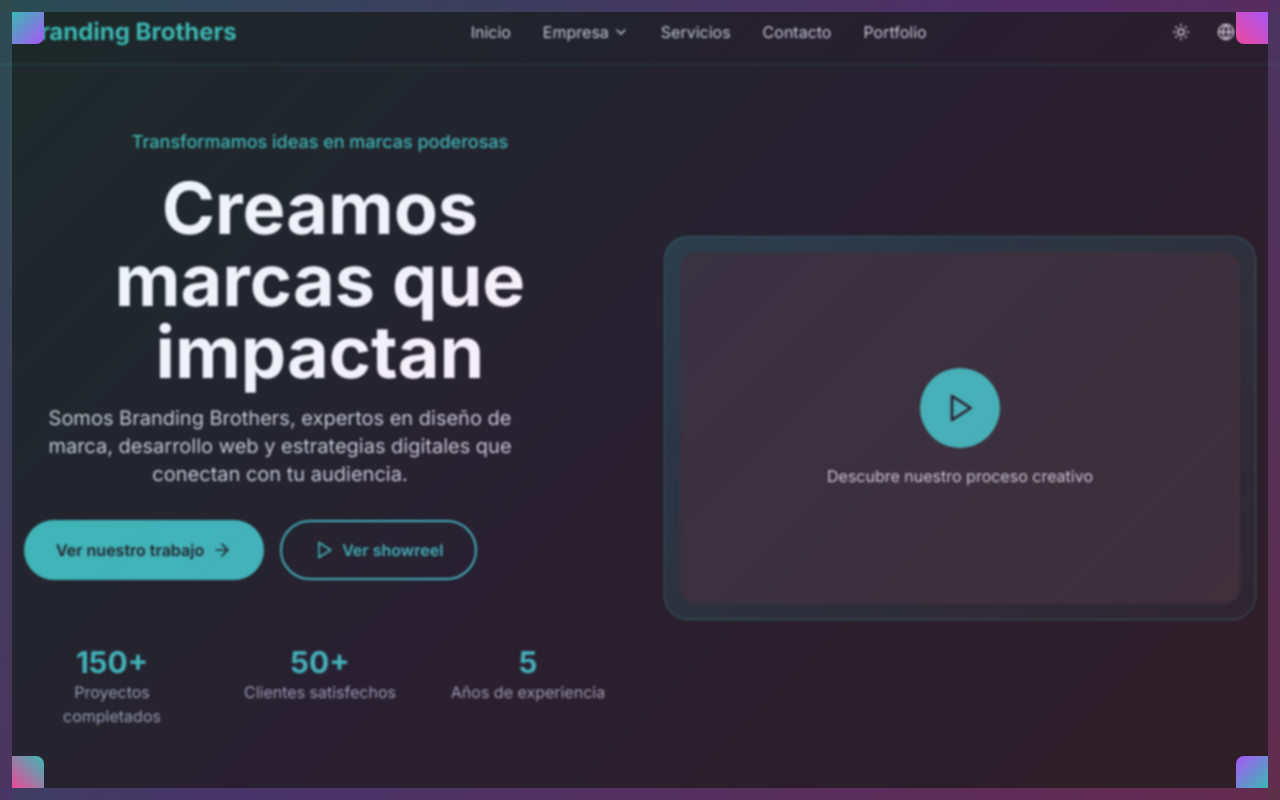
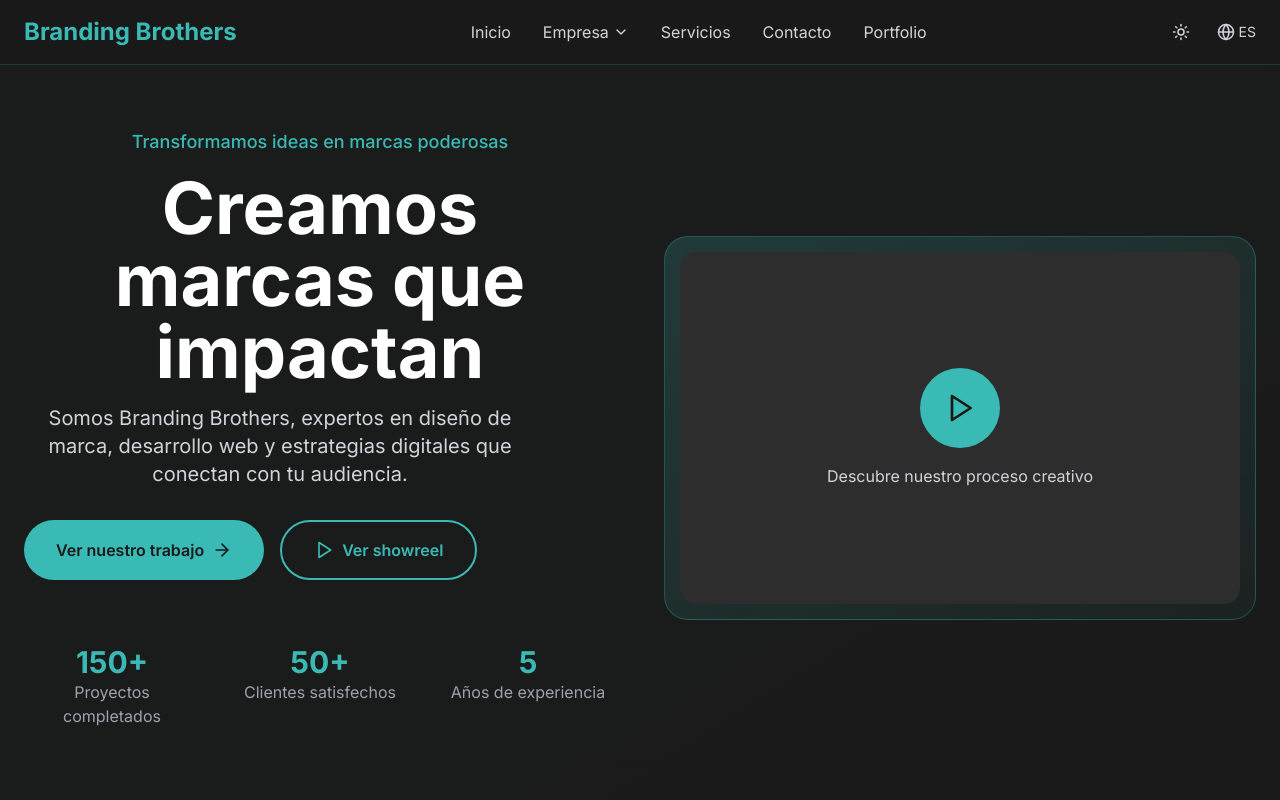
Before and after one commit to Job-Natanael-Contreras-Garzon/brand-brothers-gallery, a React (Vite) app: page / in a window 1280 px wide. Shown: the top 800 px of the page. Built offline with nearby package versions, Linux system fonts and the light colour scheme.

Commit message:
Reverted to commit 90f4840cebe2303fb9e9d5212a8a990f2ec3c25f

```diff
--- a/src/components/PageTransition.tsx
+++ /dev/null
@@ -1,93 +0,0 @@
-
-import React, { useEffect, useState } from 'react';
-import { useLocation } from 'react-router-dom';
-
-interface PageTransitionProps {
-  children: React.ReactNode;
-}
-
-export const PageTransition: React.FC<PageTransitionProps> = ({ children }) => {
-  const [isVisible, setIsVisible] = useState(false);
-  const [isLeaving, setIsLeaving] = useState(false);
-  const location = useLocation();
-
-  useEffect(() => {
-    // Reset states on location change
-    setIsLeaving(false);
-    setIsVisible(false);
-
-    // Delay to allow exit animation
-    const timer = setTimeout(() => {
-      setIsVisible(true);
-    }, 150);
-
-    return () => clearTimeout(timer);
-  }, [location.pathname]);
-
-  return (
-    <div className="relative min-h-screen overflow-hidden">
-      {/* Page Border Frame */}
-      <div
-        className={`fixed inset-0 z-50 pointer-events-none transition-all duration-700 ease-in-out ${
-          isVisible
-            ? 'border-[12px] border-gradient-to-br from-brand-teal/30 via-purple-500/30 to-pink-500/30'
-            : 'border-[24px] border-brand-teal/60'
-        }`}
-        style={{
-          background: 'linear-gradient(135deg, rgba(56, 178, 172, 0.1) 0%, rgba(168, 85, 247, 0.1) 50%, rgba(236, 72, 153, 0.1) 100%)',
-          backdropFilter: 'blur(1px)'
-        }}
-      >
-        {/* Corner decorations */}
-        <div className="absolute top-0 left-0 w-8 h-8 bg-gradient-to-br from-brand-teal to-purple-500 rounded-br-lg"></div>
-        <div className="absolute top-0 right-0 w-8 h-8 bg-gradient-to-bl from-purple-500 to-pink-500 rounded-bl-lg"></div>
-        <div className="absolute bottom-0 left-0 w-8 h-8 bg-gradient-to-tr from-pink-500 to-brand-teal rounded-tr-lg"></div>
-        <div className="absolute bottom-0 right-0 w-8 h-8 bg-gradient-to-tl from-brand-teal to-purple-500 rounded-tl-lg"></div>
-      </div>
-
-      {/* Content Container */}
-      <div
-        className={`relative z-10 transition-all duration-700 ease-out transform ${
-          isVisible
-            ? 'translate-y-0 opacity-100 scale-100'
-            : 'translate-y-8 opacity-0 scale-98'
-        }`}
-        style={{
-          filter: isVisible ? 'blur(0px)' : 'blur(2px)'
-        }}
-      >
-        {/* Background Gradient Animation */}
-        <div
-          className={`absolute inset-0 bg-gradient-to-br from-brand-teal/5 via-purple-500/5 to-pink-500/5 transition-opacity duration-1000 ${
-            isVisible ? 'opacity-100' : 'opacity-0'
-          }`}
-        />
-
-        {/* Floating Elements */}
-        <div className={`absolute inset-0 overflow-hidden pointer-events-none transition-opacity duration-1000 ${isVisible ? 'opacity-100' : 'opacity-0'}`}>
-          <div
-            className="absolute top-20 left-10 w-32 h-32 bg-gradient-to-br from-brand-teal/20 to-purple-500/20 rounded-full blur-2xl animate-pulse"
-            style={{ animationDuration: '4s' }}
-          />
-          <div
-            className="absolute top-40 right-20 w-24 h-24 bg-gradient-to-br from-purple-500/20 to-pink-500/20 rounded-full blur-xl animate-pulse"
-            style={{ animationDuration: '3s', animationDelay: '1s' }}
-          />
-          <div
-            className="absolute bottom-32 left-1/4 w-20 h-20 bg-gradient-to-br from-pink-500/20 to-brand-teal/20 rounded-full blur-lg animate-pulse"
-            style={{ animationDuration: '5s', animationDelay: '2s' }}
-          />
-        </div>
-
-        {children}
-      </div>
-
-      {/* Page Loading Indicator */}
-      <div
-        className={`fixed top-0 left-0 right-0 h-1 bg-gradient-to-r from-brand-teal via-purple-500 to-pink-500 z-50 transition-transform duration-700 ease-out ${
-          isVisible ? 'translate-x-full' : 'translate-x-0'
-        }`}
-      />
-    </div>
-  );
-};
--- a/src/index.css
+++ b/src/index.css
@@ -115,100 +115,6 @@
   }
 }
 
-/* Page transition animations */
-@keyframes pageEnter {
-  0% {
-    transform: translateY(20px) scale(0.98);
-    opacity: 0;
-    filter: blur(4px);
-  }
-  50% {
-    opacity: 0.5;
-    filter: blur(2px);
-  }
-  100% {
-    transform: translateY(0) scale(1);
-    opacity: 1;
-    filter: blur(0px);
-  }
-}
-
-@keyframes pageExit {
-  0% {
-    transform: translateY(0) scale(1);
-    opacity: 1;
-    filter: blur(0px);
-  }
-  100% {
-    transform: translateY(-20px) scale(1.02);
-    opacity: 0;
-    filter: blur(4px);
-  }
-}
-
-@keyframes borderGlow {
-  0%, 100% {
-    box-shadow: 0 0 20px rgba(56, 178, 172, 0.3),
-                0 0 40px rgba(168, 85, 247, 0.2),
-                0 0 60px rgba(236, 72, 153, 0.1);
-  }
-  50% {
-    box-shadow: 0 0 30px rgba(56, 178, 172, 0.4),
-                0 0 60px rgba(168, 85, 247, 0.3),
-                0 0 80px rgba(236, 72, 153, 0.2);
-  }
-}
-
-@keyframes floatingElements {
-  0%, 100% {
-    transform: translateY(0px) rotate(0deg);
-    opacity: 0.6;
-  }
-  50% {
-    transform: translateY(-10px) rotate(2deg);
-    opacity: 0.8;
-  }
-}
-
 .animate-slide-up {
   animation: slideUp 0.6s ease-out forwards;
 }
-
-.animate-page-enter {
-  animation: pageEnter 0.8s ease-out forwards;
-}
-
-.animate-page-exit {
-  animation: pageExit 0.5s ease-in forwards;
-}
-
-.animate-border-glow {
-  animation: borderGlow 3s ease-in-out infinite;
-}
-
-.animate-floating {
-  animation: floatingElements 4s ease-in-out infinite;
-}
-
-/* Gradient borders */
-.border-gradient-to-br {
-  border-image: linear-gradient(135deg, rgba(56, 178, 172, 0.3), rgba(168, 85, 247, 0.3), rgba(236, 72, 153, 0.3)) 1;
-}
-
-/* Custom scrollbar for better aesthetics */
-::-webkit-scrollbar {
-  width: 8px;
-}
-
-::-webkit-scrollbar-track {
-  background: rgba(255, 255, 255, 0.1);
-}
-
-::-webkit-scrollbar-thumb {
-  background: linear-gradient(135deg, rgb(56, 178, 172), rgb(168, 85, 247));
-  border-radius: 4px;
-}
-
-::-webkit-scrollbar-thumb:hover {
-  background: linear-gradient(135deg, rgb(56, 178, 172), rgb(236, 72, 153));
-}
--- a/src/pages/About.tsx
+++ b/src/pages/About.tsx
@@ -1,7 +1,7 @@
+
 import React from 'react';
 import { Navigation } from '@/components/Navigation';
 import { Footer } from '@/components/Footer';
-import { PageTransition } from '@/components/PageTransition';
 import { useLanguage } from '@/contexts/LanguageContext';
 import { useNavigate } from 'react-router-dom';
 import { Users, Award, Target, Heart, Star, Coffee, Lightbulb, Shield, Palette, Zap, Rocket, Sparkles, Eye, Globe, TrendingUp } from 'lucide-react';
@@ -133,7 +133,6 @@ const About = () => {
   ];
 
   return (
-    <PageTransition>
     <div className="min-h-screen bg-white dark:bg-brand-dark overflow-x-hidden">
       <Navigation />
 
@@ -357,7 +356,6 @@ const About = () => {
 
       <Footer />
     </div>
-    </PageTransition>
   );
 };
 
--- a/src/pages/Index.tsx
+++ b/src/pages/Index.tsx
@@ -1,4 +1,3 @@
-
 import { Navigation } from "@/components/Navigation";
 import { Hero } from "@/components/Hero";
 import { Services } from "@/components/Services";
@@ -7,12 +6,9 @@ import { About } from "@/components/About";
 import { Blog } from "@/components/Blog";
 import { Contact } from "@/components/Contact";
 import { Footer } from "@/components/Footer";
-import { PageTransition } from "@/components/PageTransition";
 
 const Index = () => {
-  return (
-    <PageTransition>
-      <div>
+  return (<div>
       <Navigation />
       <Hero />
       <Services />
@@ -22,7 +18,6 @@ const Index = () => {
       <Contact />
       <Footer />
       </div>
-    </PageTransition>
   );
 };
 
```
Lines whose indentation alone changed are shown as unchanged.
